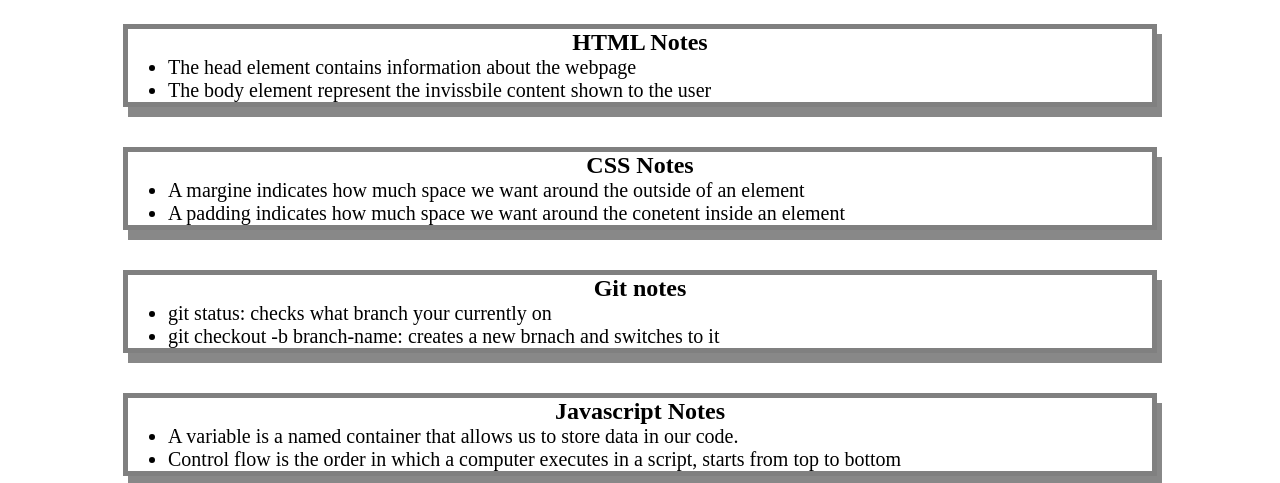
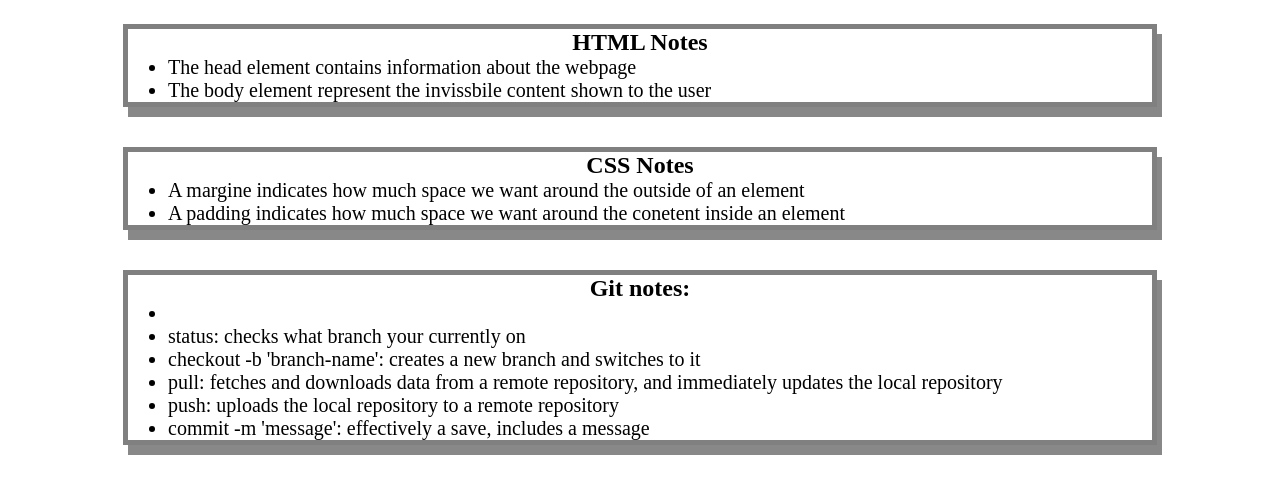
Before and after one commit to TSalamander/prework-study-guide, a plain HTML site: page index.html in a window 1280 px wide. Shown: the part 136-619 px from the top of the page. Drawn offline with Linux system fonts and the light colour scheme.

Commit message:
Update index.html

```diff
--- a/index.html
+++ b/index.html
@@ -30,11 +30,14 @@
         </ul>
       </section>
       <section  class="card"  id="git-section">
-        <h2>Git notes</h2>
+        <h2>Git notes:</h2>
         <ul>
-
-            <li>git status: checks what branch your currently on</li>
-            <li>git checkout -b branch-name: creates a new brnach and switches to it</li>
+           <li commands must be initiated with a prefix of git </li>
+            <li> status: checks what branch your currently on</li>
+            <li> checkout -b 'branch-name': creates a new branch and switches to it</li>
+            <li> pull: fetches and downloads data from a remote repository, and immediately updates the local repository</li>
+            <li> push: uploads the local repository to a remote repository</li>
+            <li> commit -m 'message': effectively a save, includes a message</li>
         </ul>
       </section>
       <section  class="card"  id="javascript-section">
```
